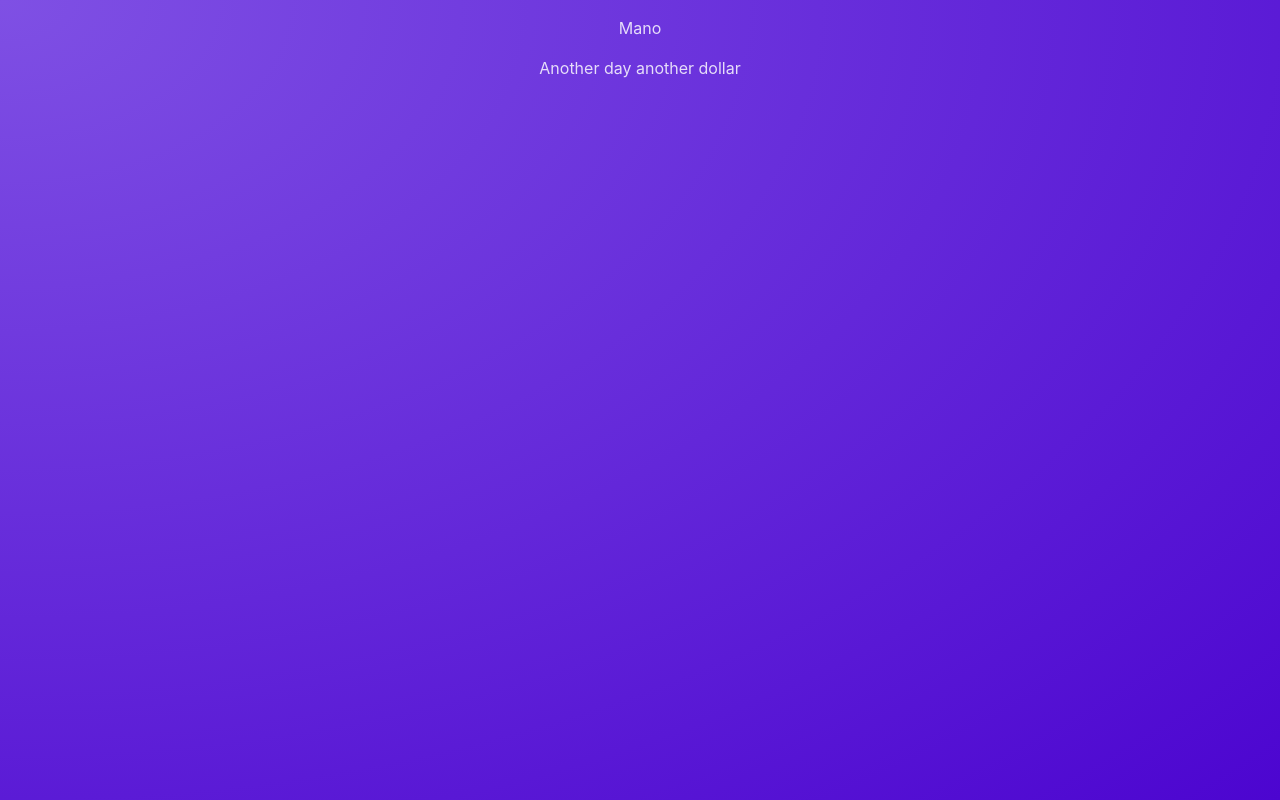
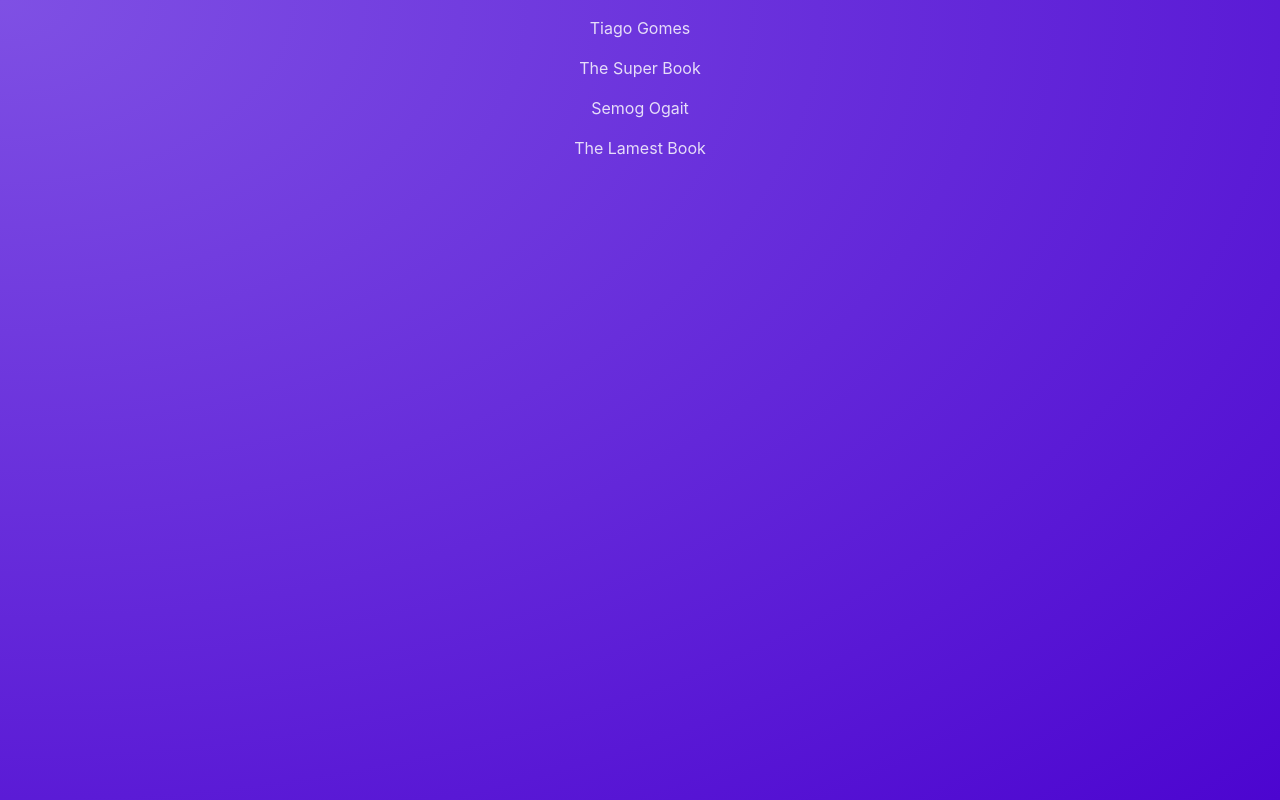
Before and after one commit to Shamoleambo/r-core-features, a React (Create React App) app: page / in a window 1280 px wide. Built offline with nearby package versions, Linux system fonts and the light colour scheme.

Commit message:
use props in Post

```diff
--- a/src/App.js
+++ b/src/App.js
@@ -1,7 +1,12 @@
 import Post from './components/Post'
 
 function App() {
-  return <Post />
+  return (
+    <main>
+      <Post author='Tiago Gomes' content='The Super Book' />
+      <Post author='Semog Ogait' content='The Lamest Book' />
+    </main>
+  )
 }
 
 export default App
--- a/src/components/Post.jsx
+++ b/src/components/Post.jsx
@@ -1,8 +1,8 @@
-function Post() {
+function Post(props) {
   return (
     <div>
-      <p>Mano</p>
-      <p>Another day another dollar</p>
+      <p>{props.author}</p>
+      <p>{props.content}</p>
     </div>
   )
 }
```
